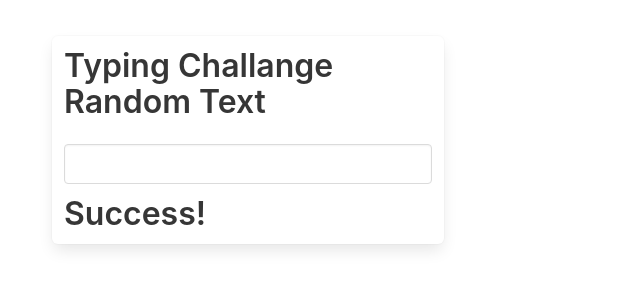
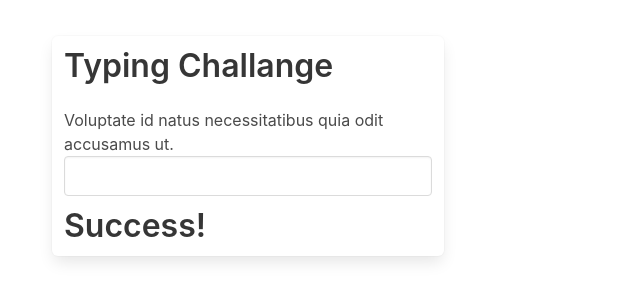
Before and after one commit to zarbabi/typing-game, an Angular app: page / in a window 1280 px wide. Shown: the top 300 px of the page, without its empty margins (0-640 px from the left). Built offline with nearby package versions, Linux system fonts and the light colour scheme.

Commit message:
install bulma & faker

```diff
--- a/package.json
+++ b/package.json
@@ -19,6 +19,7 @@
     "@angular/platform-browser-dynamic": "^17.0.0",
     "@angular/router": "^17.0.0",
     "bulma": "^0.9.4",
+    "faker": "^5.5.3",
     "rxjs": "~7.8.0",
     "tslib": "^2.3.0",
     "zone.js": "~0.14.2"
@@ -27,6 +28,7 @@
     "@angular-devkit/build-angular": "^17.0.0",
     "@angular/cli": "^17.0.0",
     "@angular/compiler-cli": "^17.0.0",
+    "@types/faker": "^5.5.3",
     "@types/jasmine": "~5.1.0",
     "jasmine-core": "~5.1.0",
     "karma": "~6.4.0",
--- a/src/app/app.component.html
+++ b/src/app/app.component.html
@@ -2,11 +2,11 @@
   <div class="columns is-center">
     <div class="box column is-one-third">
       <h1 class="title has-test-centered">
-        Typing Challange
+        Typing Challange </h1>
   <p class="has-text-centerd">
-    Random Text
+    {{randomText}}
   </p>
-      </h1>
+
       <div class="field">
         <input type="text" class="input">
       </div>
--- a/src/app/app.component.ts
+++ b/src/app/app.component.ts
@@ -1,7 +1,7 @@
 import { Component } from '@angular/core';
 import { CommonModule } from '@angular/common';
 import { RouterOutlet } from '@angular/router';
-
+import { lorem } from "faker";
 @Component({
   selector: 'app-root',
   standalone: true,
@@ -10,5 +10,5 @@ import { RouterOutlet } from '@angular/router';
   styleUrls: ['./app.component.css']
 })
 export class AppComponent {
-  title = 'typing-game';
+  randomText : string= lorem.sentence();
 }
```
Also changed, not shown: 1 other file (tests, documents, lock files or other folders).
